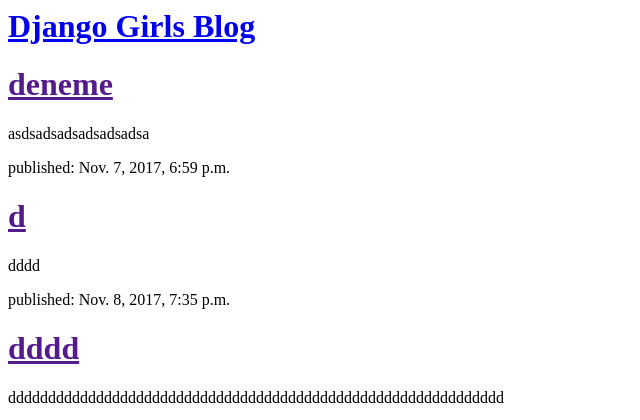
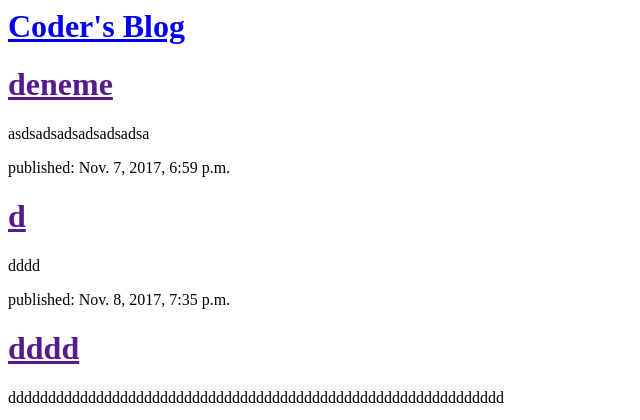
Before and after one commit to EduBoxVAR/ilk-blogum, a Django app: page / in a window 1280 px wide. Shown: the top 420 px of the page, without its empty margins (0-640 px from the left). Run offline with Django 3.2, Linux system fonts and the light colour scheme; data comes from the database, SQL or seed files in the repository.

Commit message:
html rfresh

```diff
--- a/blog/templates/blog/post_list.html
+++ b/blog/templates/blog/post_list.html
@@ -1,10 +1,10 @@
 <html>
     <head>
-        <title>Django Girls blog</title>
+        <title>coder's blog</title>
     </head>
     <body>
         <div>
-            <h1><a href="http://www.sozcu.com.tr">Django Girls Blog</a></h1>
+            <h1><a href="http://www.sozcu.com.tr">Coder's Blog</a></h1>
         </div>
         {% for post in posts %}
          <div>
```
